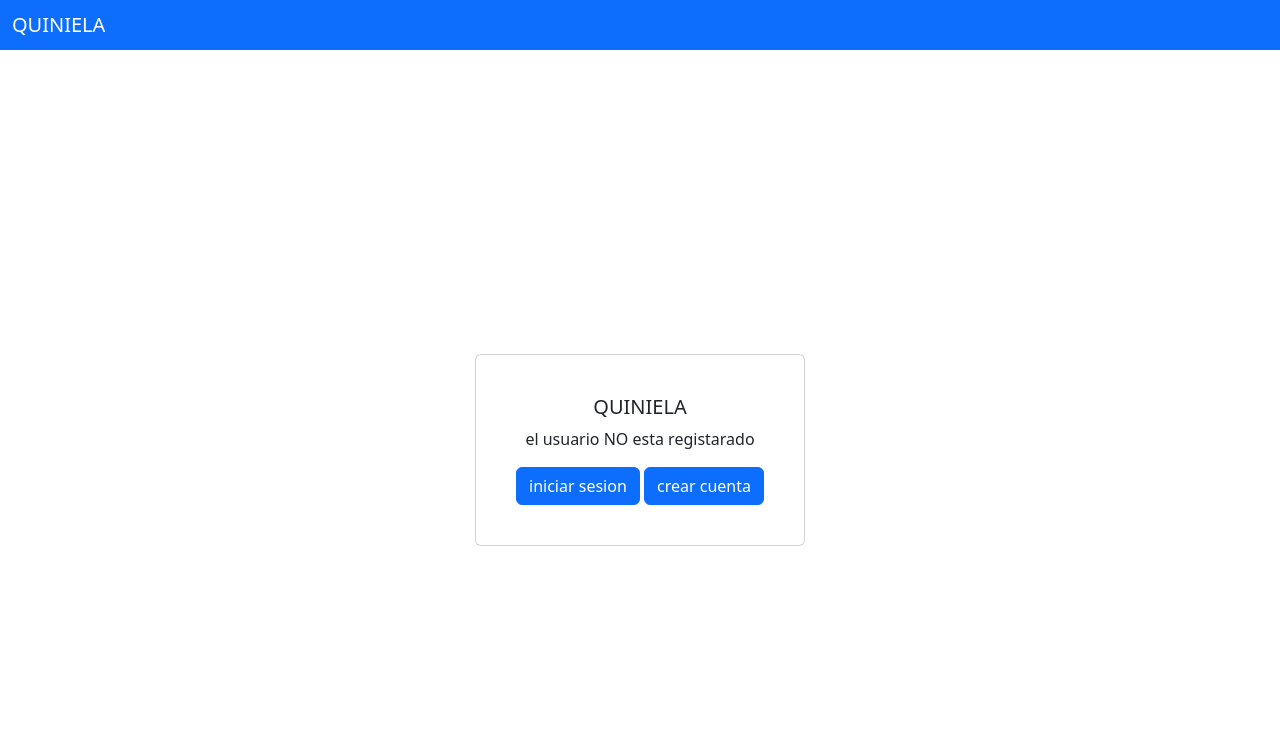
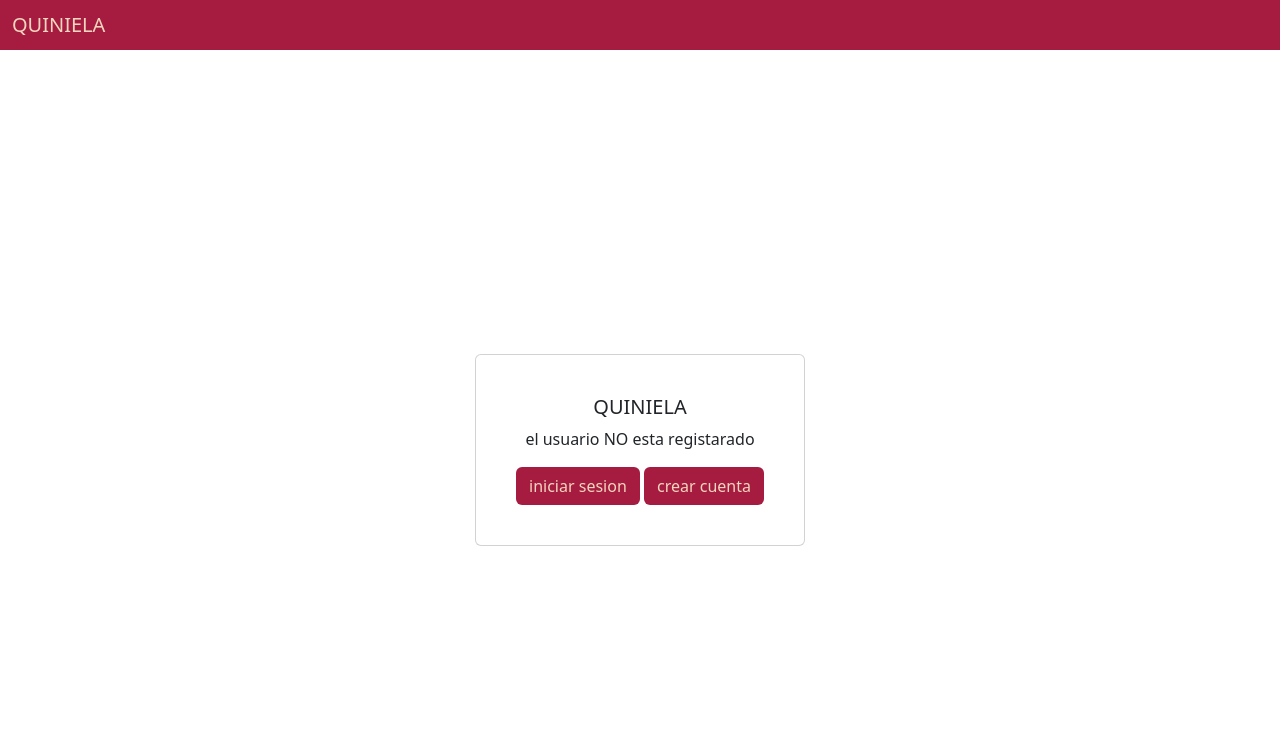
Before and after one commit to sergiopetruzzella/quiniela, a Django app: page / in a window 1280 px wide. Shown: the top 745 px of the page. Run offline with Django 4.2, Linux system fonts and the light colour scheme.

Commit message:
somechangesonstyle

```diff
--- a/templates/accounts/login.html
+++ b/templates/accounts/login.html
@@ -22,7 +22,7 @@
         <label class="form-label" for="form2Example2">Clave</label>
       </div>
       <!-- Submit button -->
-      <button type="submit" class="btn btn-primary btn-block mb-4">Entrar</button>
+      <button type="submit" class="btn text-gold bg-red btn-block mb-4">Entrar</button>
 
       <!-- Register buttons -->
       <div class="text-center">
--- a/templates/accounts/register.html
+++ b/templates/accounts/register.html
@@ -22,7 +22,7 @@
             <label class="form-label" for="form2Example2">Repetir Clave</label>
           </div>
 
-          <button type="submit" class="btn btn-primary btn-block mb-4">Entrar</button>
+          <button type="submit" class="btn text-gold bg-red btn-block mb-4">Entrar</button>
     </form>
     {% else %}
     <h3> Usted ya se encuentra registrado</h3>
--- a/templates/base.html
+++ b/templates/base.html
@@ -9,9 +9,9 @@
     <script src="https://cdn.jsdelivr.net/npm/bootstrap@5.2.2/dist/js/bootstrap.bundle.min.js" integrity="sha384-OERcA2EqjJCMA+/3y+gxIOqMEjwtxJY7qPCqsdltbNJuaOe923+mo//f6V8Qbsw3" crossorigin="anonymous"></script>
 </head>
 <body style="height:100%;">
-    <nav class="navbar bg-primary navbar-dark">
+    <nav class="navbar bg-red">
         <div class="container-fluid">
-          <span class="navbar-brand mb-0 h1">QUINIELA</span>
+          <span class="navbar-brand mb-0 h1 text-gold">QUINIELA</span>
         </div>
       </nav>
 
@@ -26,5 +26,10 @@
         height: 100%;
     }
 
+    .bg-red{ background-color: #A61B40 }
+    .text-red { color: #A61B40       }
+    .text-gold { color: #F2D6BD        }
+
+
 
 </style>
--- a/templates/desk.html
+++ b/templates/desk.html
@@ -3,7 +3,7 @@
 {% if request.user.is_authenticated %}
 <H1>Hola {{request.user}}</H1>
 
-<a href="/schedule/create" class="btn btn-primary btn-lg m-5">Crear Quiniela</a>
+<a href="/schedule/create" class="btn text-gold bg-red btn-lg m-5">Crear Quiniela</a>
 {% include "admin/table.html"%}
 
 
--- a/templates/home-view.html
+++ b/templates/home-view.html
@@ -6,11 +6,11 @@
     <h5 class="card-title">QUINIELA</h5>
 {% if request.user.is_authenticated %}
     <p class="card-text">el usuario esta registrado</p>
-    <a class="btn btn-primary" href="/desk">Iniciar</a>
+    <a class="btn text-gold bg-red" href="/desk">Iniciar</a>
 {% else %}
     <p class="card-text"> el usuario NO esta registarado</p>
-    <a href="/login" class="btn btn-primary">iniciar sesion</a>
-    <a href="/register" class="btn btn-primary">crear cuenta</a>
+    <a href="/login" class="btn text-gold bg-red">iniciar sesion</a>
+    <a href="/register" class="btn text-gold bg-red">crear cuenta</a>
 
 {% endif %}
 </div>
```
Also changed, not shown: templates/schedule/create.html (+42 -10 lines).
